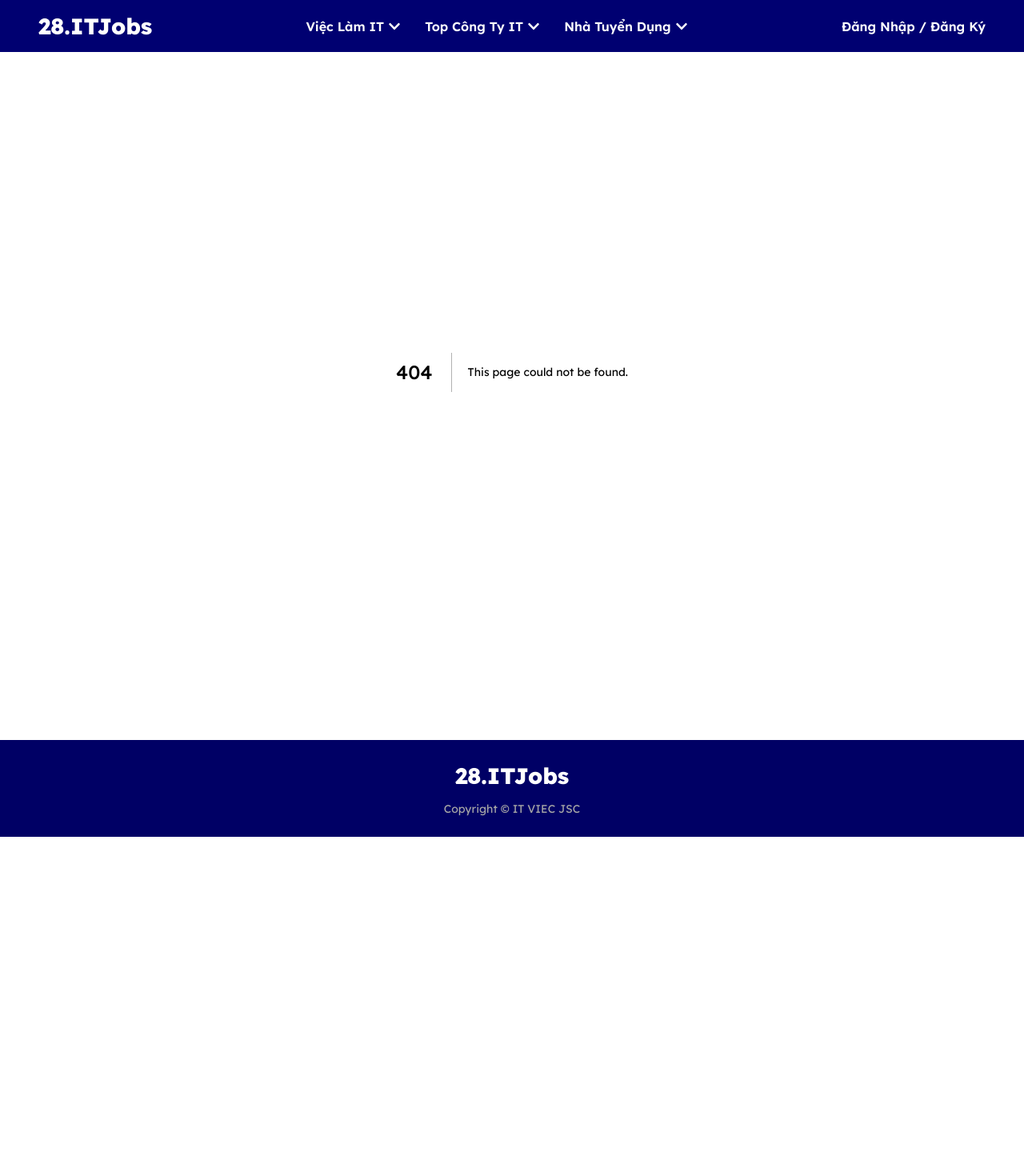
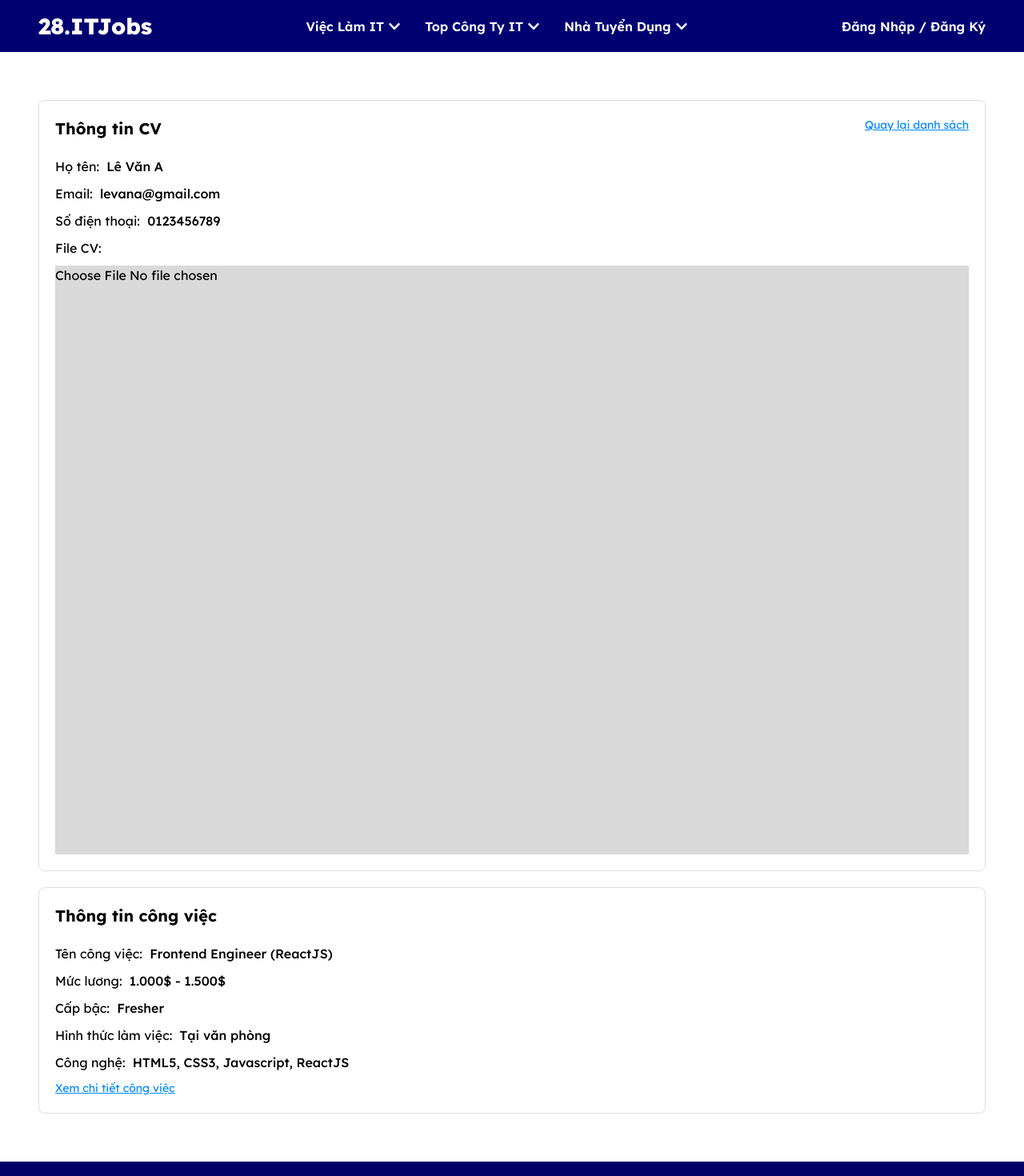
Before and after one commit to leminhanh033/project-3, a Next.js app: page /manage/CV/detail in a window 1280 px wide. Before the commit this address had no page. Shown: the top 1470 px of the page at 80% size. Before the commit the page ends 1046 px from the top, so only its background shows below. Built offline with nearby package versions, Linux system fonts and the light colour scheme.

Commit message:
Trang chi tiết CV

```diff
--- /dev/null
+++ b/src/app/(page)/(employer)/manage/CV/detail/page.tsx
@@ -0,0 +1,70 @@
+import { Metadata } from "next";
+import Link from "next/link";
+
+export const metadata: Metadata = {
+    title: "Chi tiết CV",
+}
+
+export default function CVDetail() {
+    return (
+        <>
+            <div className="mt-[60px]">
+                <div className="container">
+                    <div  >
+                        <div className="p-[20px] rounded-[8px]" style={{border: "1px solid #DEDEDE"}}>
+                            <div className="flex justify-between flex-wrap">
+                                <div className="font-[700] text-[20px] text-[#000000]">Thông tin CV</div>
+                                <Link href="#" className="font-[400] text-[14px] text-[#0088FF] underline">Quay lại danh sách</Link>
+                            </div>
+                            <div className="mt-[20px] flex flex-col gap-[10px] text-[16px] font-[400] text-[#000000]">
+                                <div >
+                                    <span>Họ tên: </span>
+                                    <span className="font-[500]">&nbsp;Lê Văn A</span>
+                                </div>
+
+                                <div >
+                                    <span>Email: </span>
+                                    <span className="font-[500]">&nbsp;levana@gmail.com</span>
+                                </div>
+                                <div >
+                                    <span>Số điện thoại: </span>
+                                    <span className="font-[500]">&nbsp;0123456789</span>
+                                </div>
+                                <div>
+                                    <div>File CV:</div>
+                                    <input type="file" className="mt-[10px] h-[736px] w-[100%] bg-[#D9D9D9]"/>
+                                </div>
+                            </div>
+                        </div>
+                        <div className="mt-[20px] p-[20px] rounded-[8px]" style={{border: "1px solid #DEDEDE"}}>
+                            <div className="font-[700] text-[20px] text-[#000000]">Thông tin công việc</div>
+                            <div className="mt-[20px] flex flex-col gap-[10px] font-[400] text-[16px]">
+                                <div >
+                                    <span>Tên công việc: </span>
+                                    <span className="font-[500]">&nbsp;Frontend Engineer (ReactJS)</span>
+                                </div>
+                                <div>
+                                    <span>Mức lương:  </span>
+                                    <span className="font-[500]">&nbsp;1.000$ - 1.500$</span>
+                                </div>
+                                <div >
+                                    <span >Cấp bậc:  </span>
+                                    <span className="font-[500]">&nbsp;Fresher</span>
+                                </div>
+                                <div >
+                                    <span>Hình thức làm việc: </span>
+                                    <span className="font-[500]">&nbsp;Tại văn phòng  </span>
+                                </div>
+                                <div >
+                                    <span>Công nghệ:   </span>
+                                    <span className="font-[500]">&nbsp;HTML5, CSS3, Javascript, ReactJS</span>
+                                </div>
+                                <div className="font-[400] text-[14px] text-[#0088FF] underline">Xem chi tiết công việc</div>
+                            </div>
+                        </div>
+                    </div>
+                </div>
+            </div>
+        </>
+    )
+}
```
